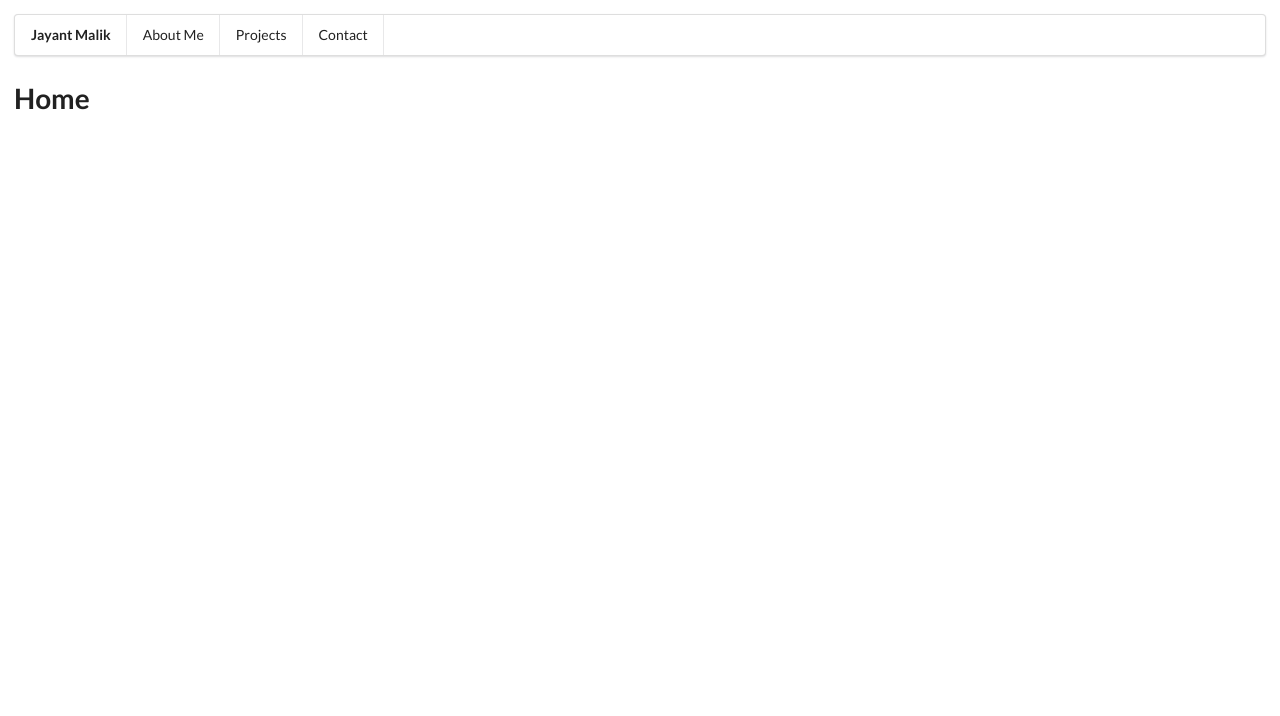
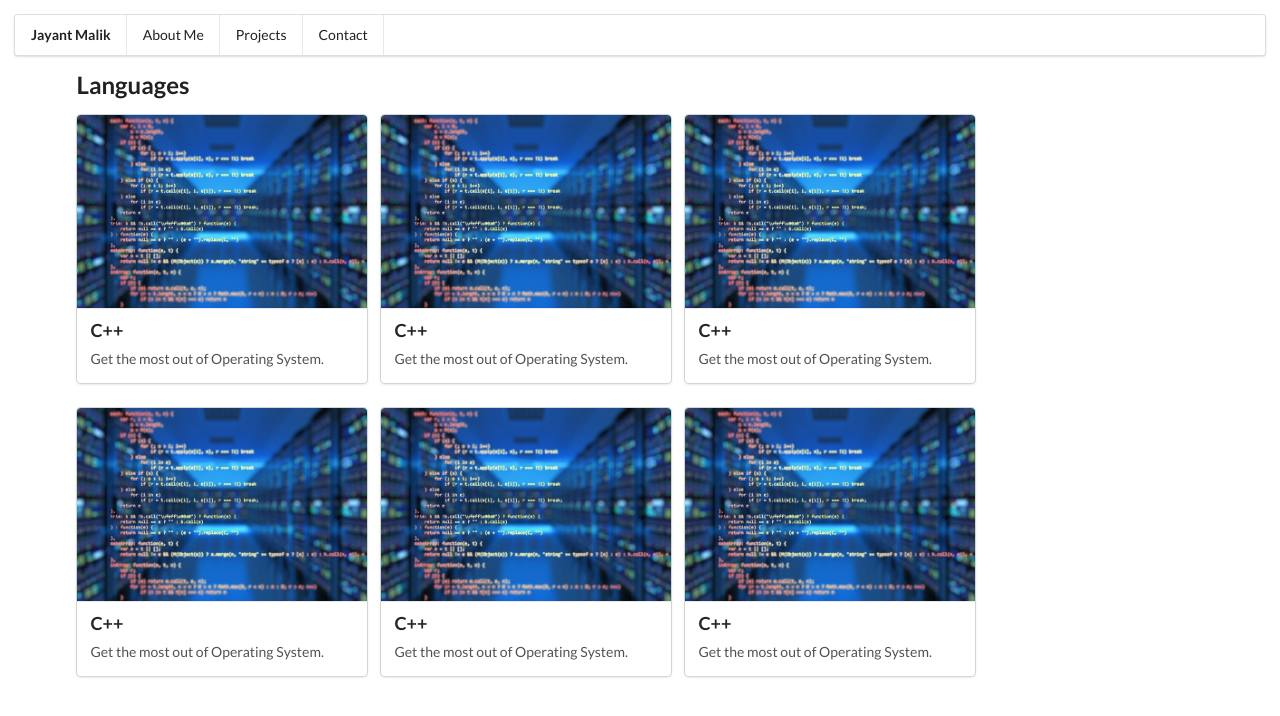
Before and after one commit to devjayantmalik/projects, a React (Create React App) app: page /#/ in a window 1280 px wide. Shown: the top 716 px of the page. Built offline with nearby package versions, Linux system fonts and the light colour scheme.

Commit message:
created demo home page

```diff
--- a/src/components/home/Home.js
+++ b/src/components/home/Home.js
@@ -1,8 +1,24 @@
-import React from 'react';
+import React from "react";
 
-const Home = () => {
-    return <h1>Home</h1>
+import Language from "./Language";
+
+class Home extends React.Component {
+    renderLanguages = () => {
+        return [1, 2, 3, 4, 5, 6].map((lang) => <Language />);
+    };
+
+    render() {
+        return (
+            <main className="ui basic container">
+                <section className="pusher">
+                    <h2>Languages</h2>
+                    <div className="ui link cards">
+                        {this.renderLanguages()}
+                    </div>
+                </section>
+            </main>
+        );
+    }
 }
 
-
 export default Home;
```
